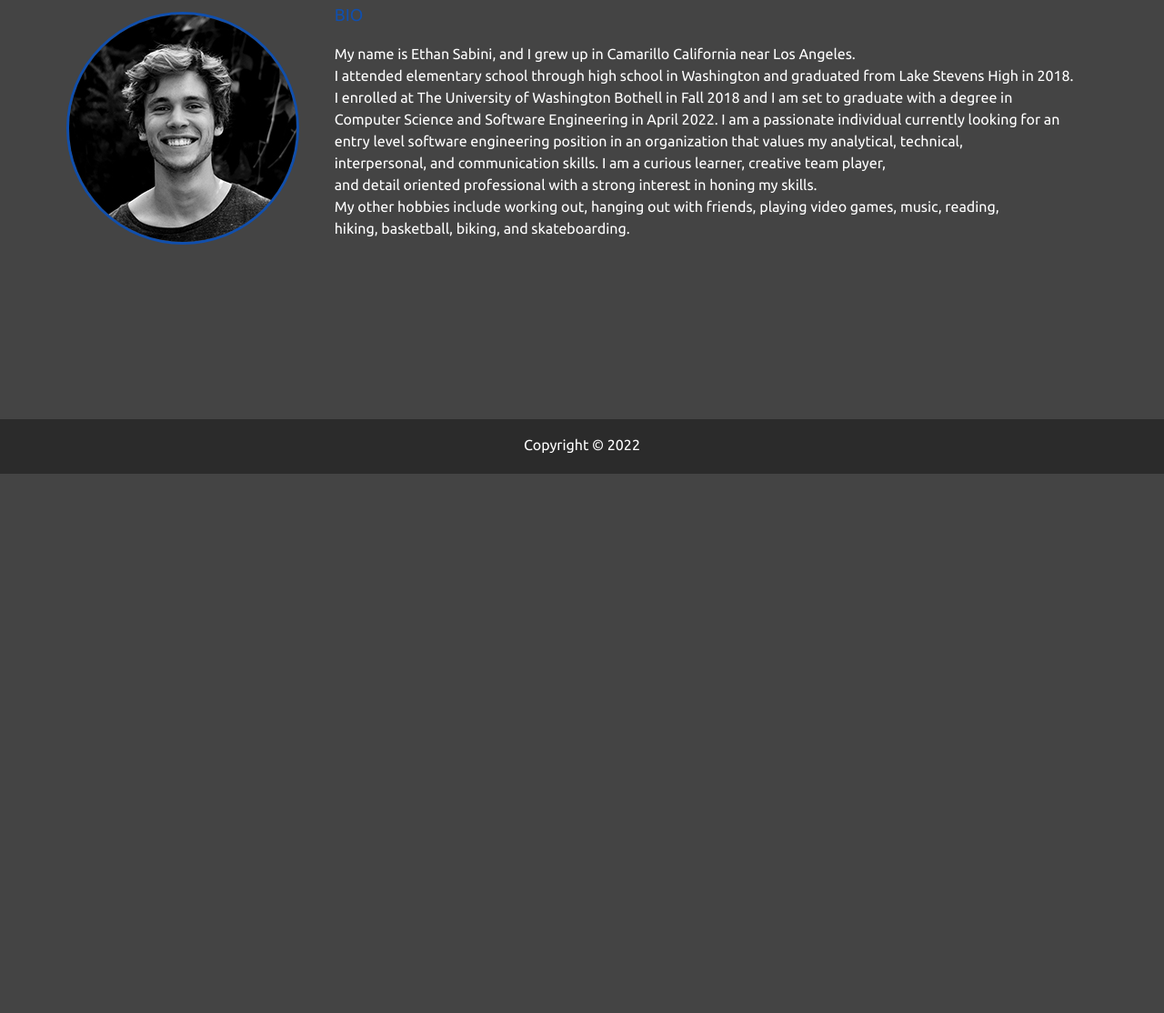
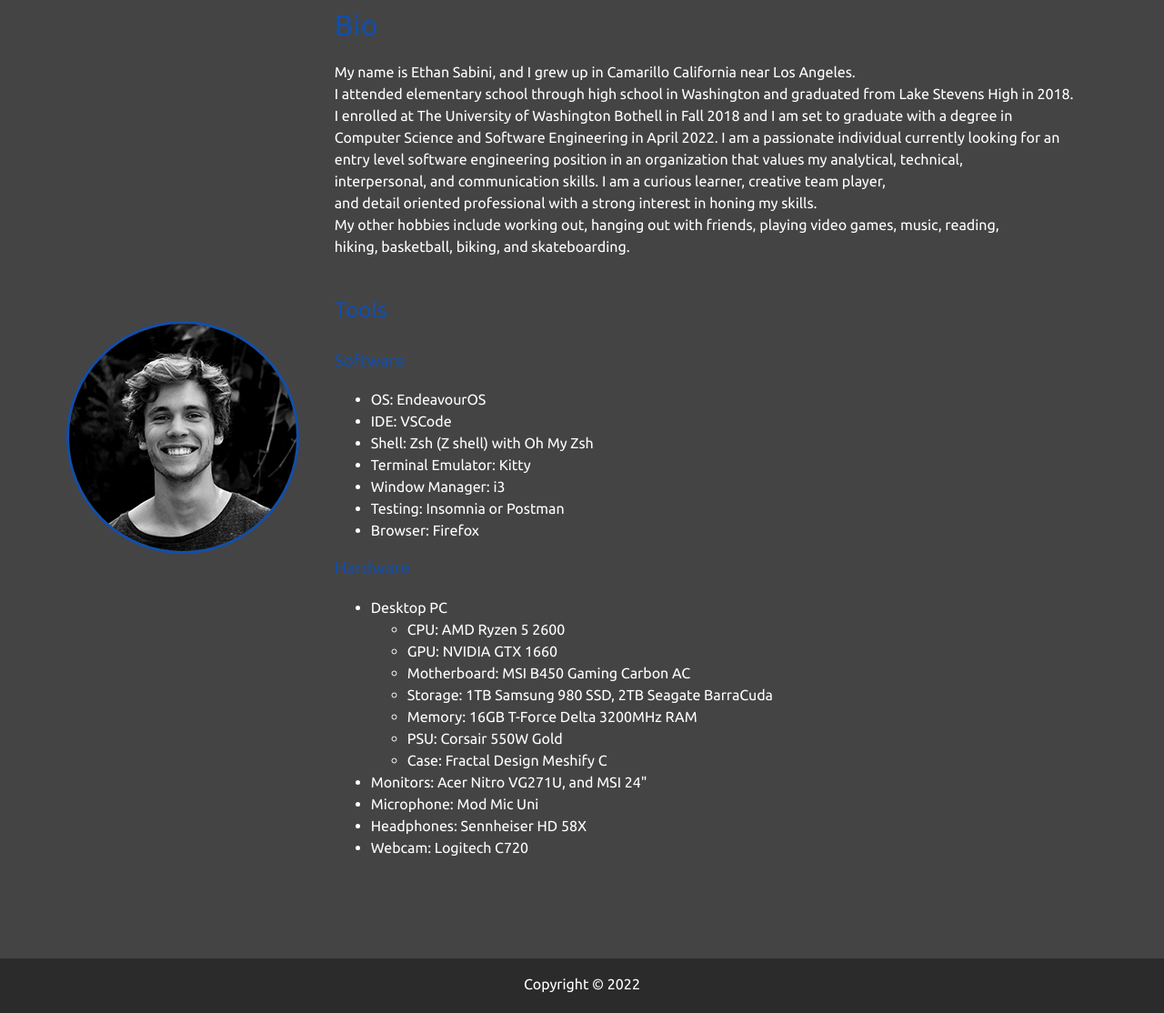
Before and after one commit to ConwaySabini/portfolio, a website: page dist/about.html in a window 1280 px wide. Shown: the part 279-1393 px from the top of the page at 91% size. Before the commit the page ends 800 px from the top, so only its background shows below. Drawn offline with Linux system fonts and the light colour scheme.

Commit message:
updated about me

```diff
--- a/dist/about.html
+++ b/dist/about.html
@@ -56,21 +56,58 @@
             <img src="img/portrait.jpg" alt="Ethan Sabini" class="bio-image">
 
             <div class="bio">
-                <h3 class="text-secondary">BIO</h3>
+                <h1 class="text-secondary">Bio</h3>
                     <p>My name is Ethan Sabini, and I grew up in Camarillo California near Los Angeles.<br />I attended
                         elementary school through high school in Washington and graduated from Lake Stevens High in
                         2018.<br />
                         I enrolled at The University of Washington Bothell in Fall 2018 and I am set to graduate
-                    with a degree in <br />Computer Science and Software Engineering in April 2022. I am a passionate
+                        with a degree in <br />Computer Science and Software Engineering in April 2022. I am a
+                        passionate
                         individual currently
                         looking for an <br />entry level software engineering position in an organization that values my
                         analytical, technical, <br />interpersonal, and communication skills.
-                    I am a curious learner, creative team player, <br />and detail oriented professional with a strong
+                        I am a curious learner, creative team player, <br />and detail oriented professional with a
+                        strong
                         interest in honing my skills.<br />
-                    My other hobbies include working out, hanging out with friends, playing video games, music, reading,
+                        My other hobbies include working out, hanging out with friends, playing video games, music,
+                        reading,
                         <br />hiking, basketball, biking, and skateboarding.
                     </p>
+                    <br />
+                    <h2 class="text-secondary">Tools</h2>
+                    <br />
+                    <h3 class="text-secondary">Software</h3>
+                    <ul>
+                        <li>OS: EndeavourOS</li>
+                        <li>IDE: VSCode</li>
+                        <li>Shell: Zsh (Z shell) with Oh My Zsh</li>
+                        <li>Terminal Emulator: Kitty</li>
+                        <li>Window Manager: i3</li>
+                        <li>Testing: Insomnia or Postman</li>
+                        <li>Browser: Firefox</li>
+                    </ul>
+
+                    <h3 class="text-secondary">Hardware</h3>
+                    <ul>
+                        <li>Desktop PC
+                            <ul>
+                                <li>CPU: AMD Ryzen 5 2600</li>
+                                <li>GPU: NVIDIA GTX 1660</li>
+                                <li>Motherboard: MSI B450 Gaming Carbon AC</li>
+                                <li>Storage: 1TB Samsung 980 SSD, 2TB Seagate BarraCuda</li>
+                                <li>Memory: 16GB T-Force Delta 3200MHz RAM</li>
+                                <li>PSU: Corsair 550W Gold</li>
+                                <li>Case: Fractal Design Meshify C</li>
+                            </ul>
+                        </li>
+                        <li>Monitors: Acer Nitro VG271U, and MSI 24"</li>
+                        <li>Microphone: Mod Mic Uni</li>
+                        <li>Headphones: Sennheiser HD 58X</li>
+                        <li>Webcam: Logitech C720</li>
+                    </ul>
+
             </div>
+
 
             <!-- <div class="job job-1">
                 <h3>123 web</h3>
```
Lines whose indentation alone changed are shown as unchanged.
